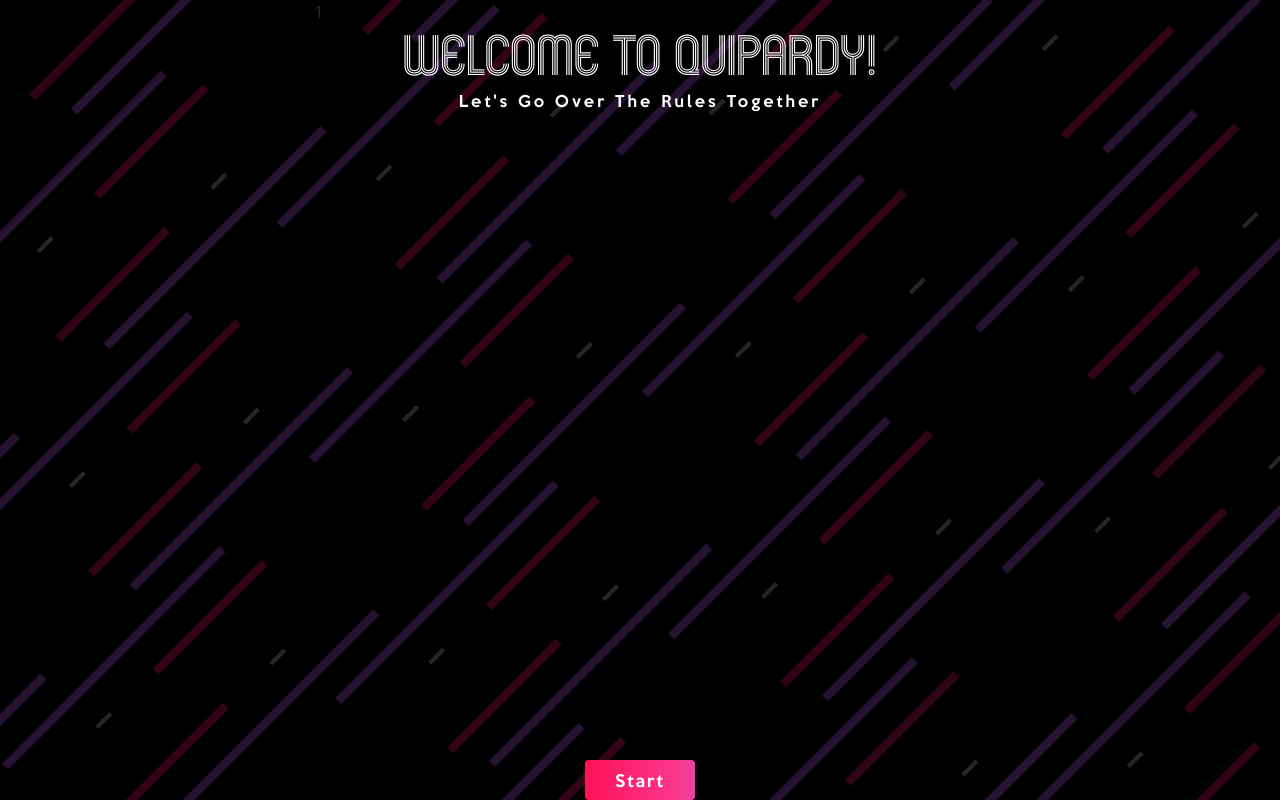
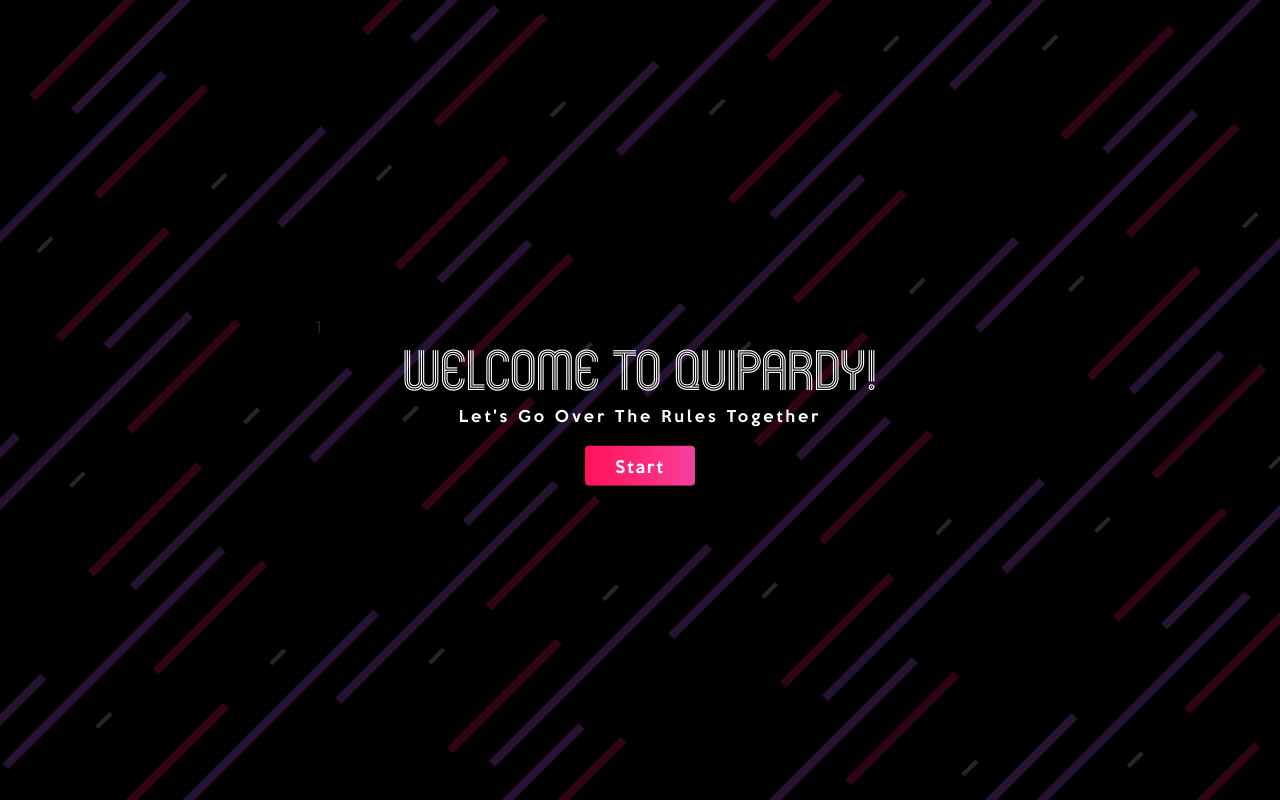
Before and after one commit to StephanieHou/Jeopardy_Quiz, a React (Create React App) app: page /rulesinfo in a window 1280 px wide. Built offline with nearby package versions, Linux system fonts and the light colour scheme.

Commit message:
added height auto to ruleinfo and ruleslide

```diff
--- a/src/components/Rules/Rules.scss
+++ b/src/components/Rules/Rules.scss
@@ -98,6 +98,7 @@
 
 .rule-info {
     position: absolute;
+    height: auto !important;
     top: 50%;
     right: 50%;
     transform: translate(50%, -50%);
@@ -110,6 +111,7 @@
 
     .ruleslide {
         display: none;
+        height: auto !important;
 
         h2 {
             color: white;
```
